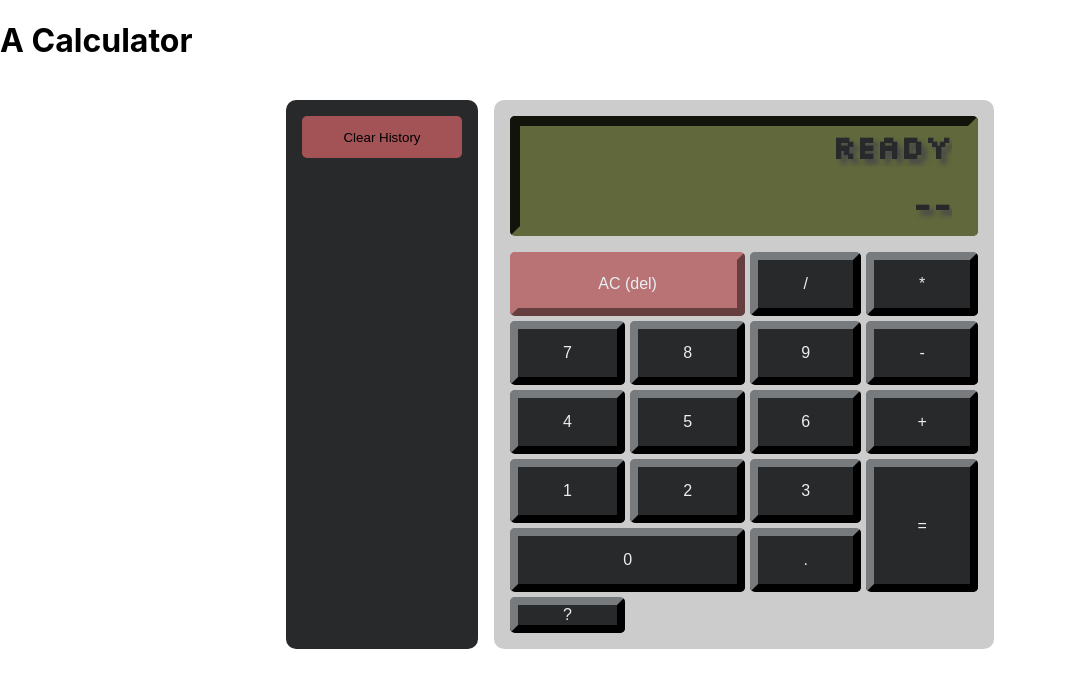
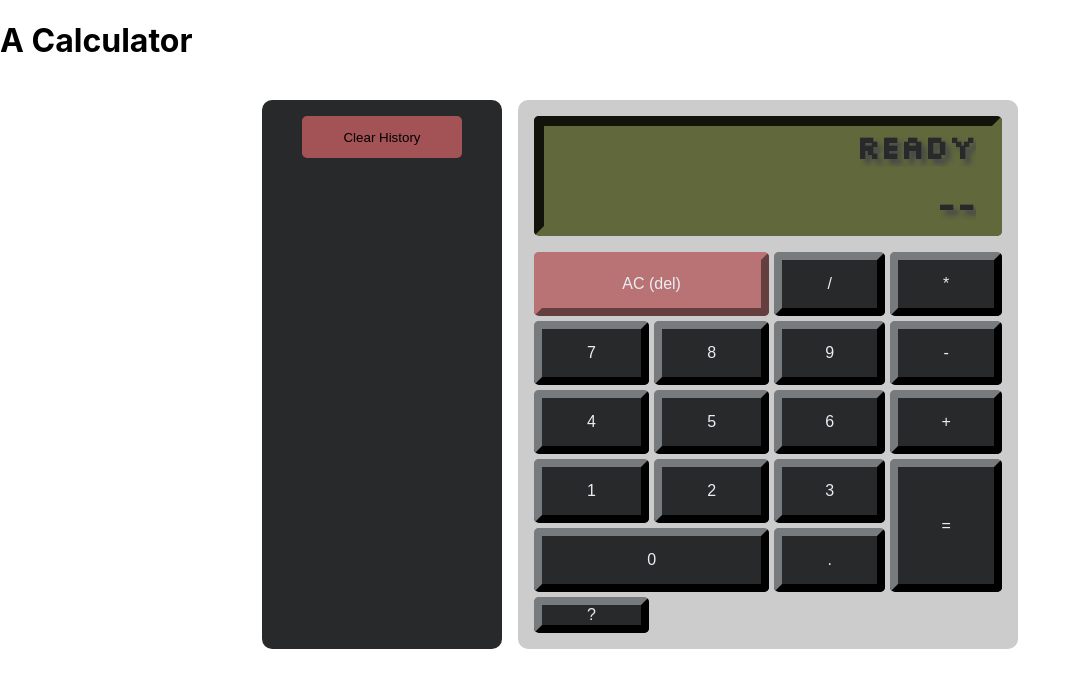
Before and after one commit to nic-vo/nv-portfolio, a Next.js app: page /fcc/Calculator in a window 1280 px wide. Shown: the top 688 px of the page, without its empty margins (0-1081 px from the left). Built offline with nearby package versions, Linux system fonts and the light colour scheme.

Commit message:
Memoize (?) hist comp
Prevent history causing layout shift (css width)

```diff
--- a/components/fcc/calculator/History/History.js
+++ b/components/fcc/calculator/History/History.js
@@ -1,4 +1,4 @@
-import React from 'react';
+import React, { memo } from 'react';
 import { FaUndoAlt } from 'react-icons/fa';
 
 import histStyles from './History.module.css';
@@ -23,4 +23,4 @@ const History = ({
 	);
 };
 
-export default History;
+export default memo(History);
--- a/components/fcc/calculator/History/History.module.css
+++ b/components/fcc/calculator/History/History.module.css
@@ -2,7 +2,7 @@
 	display: flex;
 	flex-direction: column;
 	align-items: center;
-	max-width: 15rem;
+	width: 15rem;
 	min-height: 30vh;
 	padding: 2vh;
 	border-radius: 10px;
```
